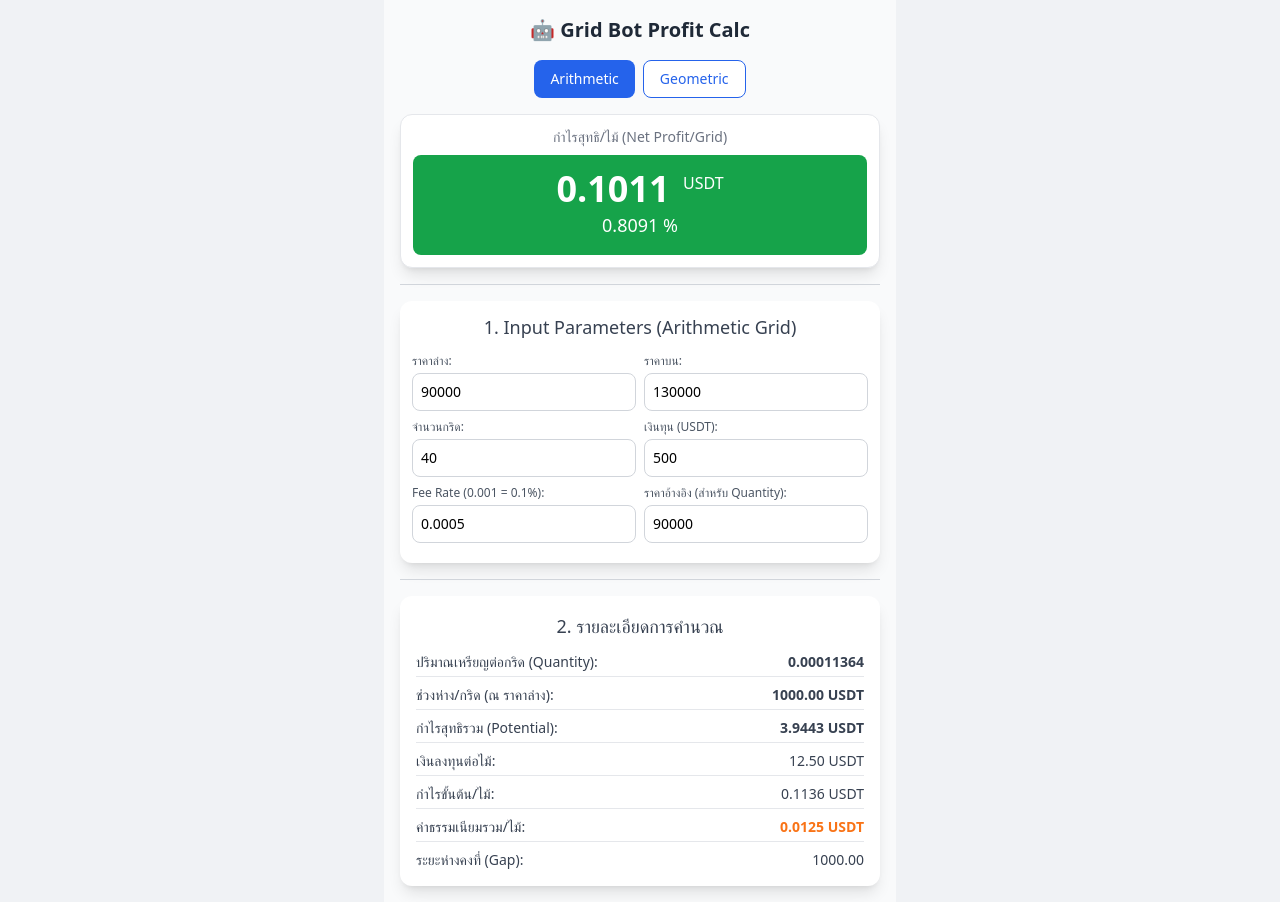
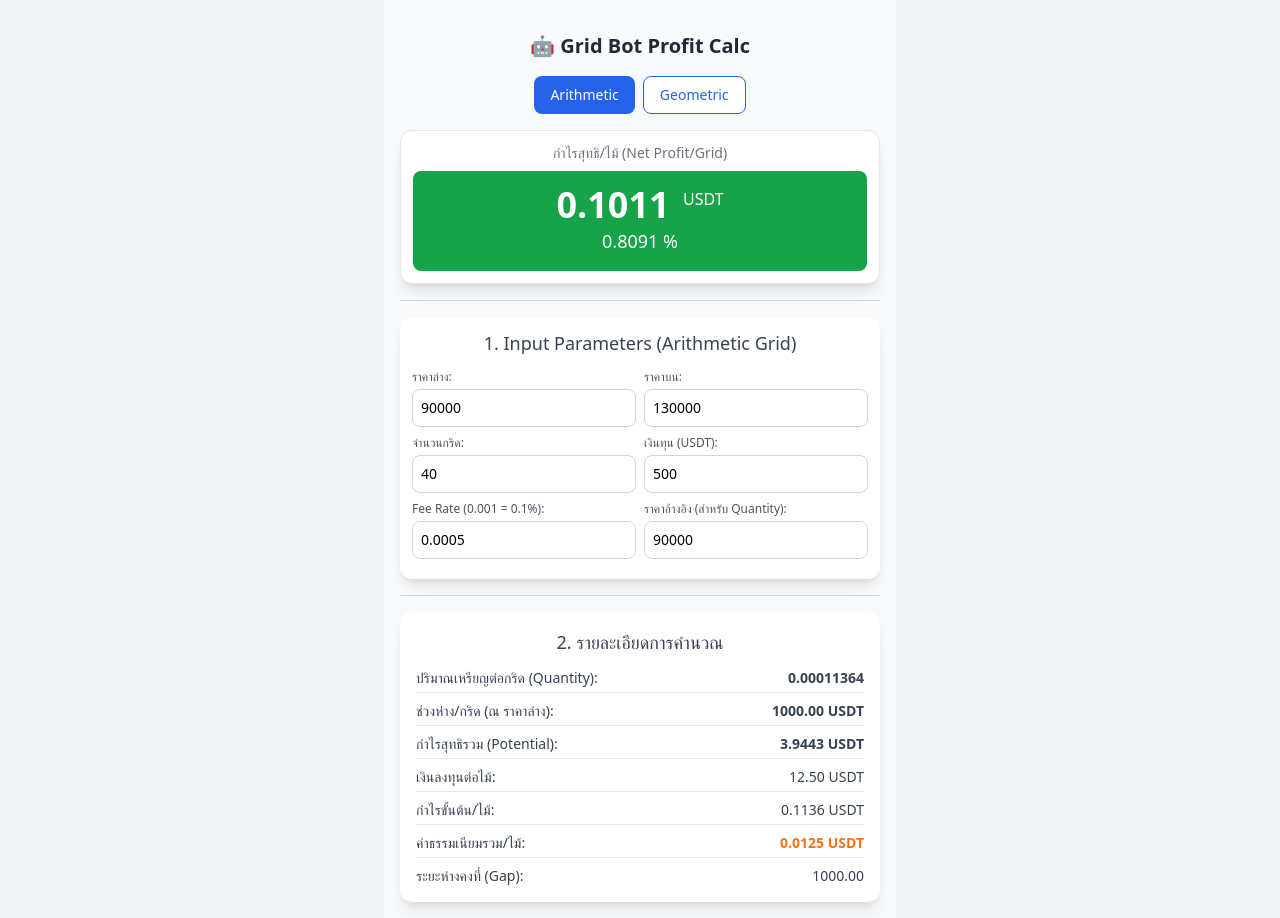
Before and after one commit to zneb076/grid-calc-app, a Vue app: page / in a window 1280 px wide. Built offline with nearby package versions, Linux system fonts and the light colour scheme.

Commit message:
feat: Final logic update for Arithmetic/Geometric and better quantity calc

```diff
--- a/src/components/GridProfitCalculator.vue
+++ b/src/components/GridProfitCalculator.vue
@@ -160,9 +160,7 @@ const priceGapUpper = computed(() => {
 </script>
 
 <template>
-  <div
-    class="grid-calc-container max-w-lg mx-auto p-4 pt-0 bg-gray-50 min-h-screen"
-  >
+  <div class="grid-calc-container max-w-lg mx-auto p-4 bg-gray-50 min-h-screen">
     <h2
       class="app-title text-center text-xl font-semibold text-gray-800 mb-4 pt-4"
     >
```
